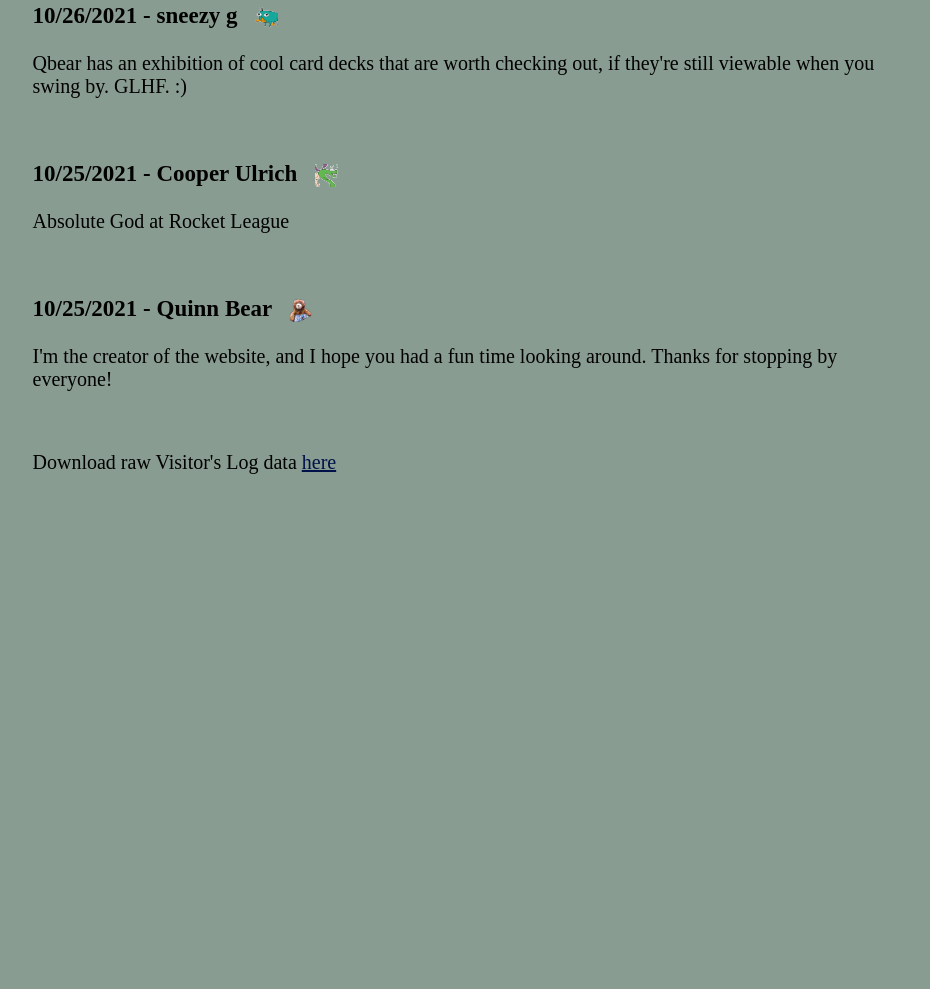
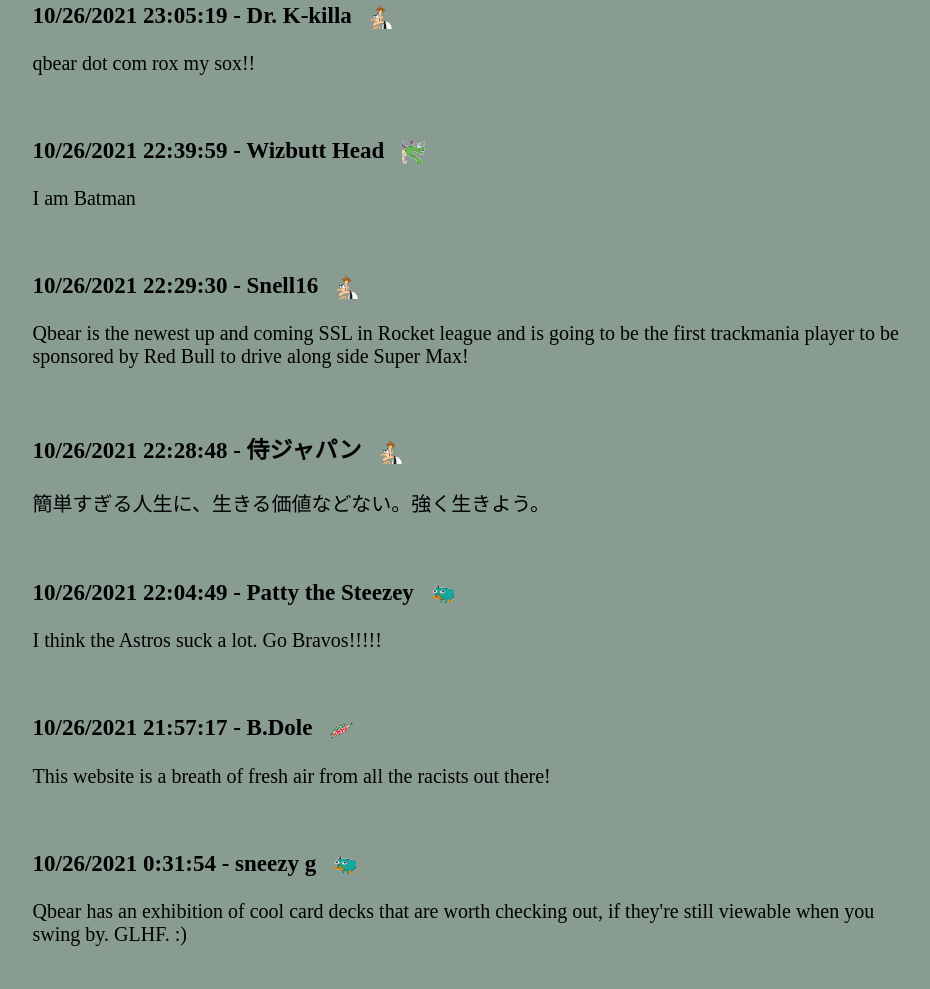
Before and after one commit to qknapper/qknapper.github.io, a plain HTML site: page Visitor'sLog.html in a window 1280 px wide. Shown: the part 1131-2120 px from the top of the page, without its empty margins (71-1001 px from the left). Before the commit the page ends 1633 px from the top, so only its background shows below. Drawn offline with Linux system fonts and the light colour scheme.

Commit message:
visitors log 10 27 2021

```diff
--- a/Visitor'sLog.html
+++ b/Visitor'sLog.html
@@ -48,7 +48,62 @@
 
 		<div class="section">
 			<p class="subheader">
-				10/26/2021 - sneezy g &nbsp <img class="mascot" src="Visitor'sLog/Perry the Platypus.png">
+				10/26/2021 23:05:19 - Dr. K-killa &nbsp <img class="mascot" src="Visitor'sLog/Dr. Doofenshmirtz.png">
+			</p>
+			<p class="body">
+				qbear dot com rox my sox!!
+			</p>
+		</div>
+
+		<div class="section">
+			<p class="subheader">
+				10/26/2021 22:39:59 - Wizbutt Head  &nbsp <img class="mascot" src="Visitor'sLog/Trogdor.png">
+			</p>
+			<p class="body">
+				I am
+Batman
+			</p>
+		</div>
+
+		<div class="section">
+			<p class="subheader">
+				10/26/2021 22:29:30 - Snell16 &nbsp <img class="mascot" src="Visitor'sLog/Dr. Doofenshmirtz.png">
+			</p>
+			<p class="body">
+				Qbear is the newest up and coming SSL in Rocket league and is going to be the first trackmania player to be sponsored by Red Bull to drive along side Super Max!
+			</p>
+		</div>
+
+		<div class="section">
+			<p class="subheader">
+				10/26/2021 22:28:48 - 侍ジャパン &nbsp <img class="mascot" src="Visitor'sLog/Dr. Doofenshmirtz.png">
+			</p>
+			<p class="body">
+				簡単すぎる人生に、生きる価値などない。強く生きよう。
+			</p>
+		</div>
+
+		<div class="section">
+			<p class="subheader">
+				10/26/2021 22:04:49 - Patty the Steezey &nbsp <img class="mascot" src="Visitor'sLog/Perry the Platypus.png">
+			</p>
+			<p class="body">
+				I think the Astros suck a lot. Go Bravos!!!!!
+			</p>
+		</div>
+
+		<div class="section">
+			<p class="subheader">
+				10/26/2021 21:57:17 - B.Dole &nbsp <img class="mascot" src="Visitor'sLog/Mountain Dew.png">
+			</p>
+			<p class="body">
+				This website is a breath of fresh air from all the racists out there!
+			</p>
+		</div>
+
+		<div class="section">
+			<p class="subheader">
+				10/26/2021 0:31:54 - sneezy g &nbsp <img class="mascot" src="Visitor'sLog/Perry the Platypus.png">
 			</p>
 			<p class="body">
 				Qbear has an exhibition of cool card decks that are worth checking out, if they're still viewable when you swing by. GLHF. :)
@@ -57,7 +112,7 @@
 
 		<div class="section">
 			<p class="subheader">
-				10/25/2021 - Cooper Ulrich &nbsp <img class="mascot" src="Visitor'sLog/Trogdor.png">
+				10/25/2021 21:38:28 - Cooper Ulrich &nbsp <img class="mascot" src="Visitor'sLog/Trogdor.png">
 			</p>
 			<p class="body">
 				Absolute God at Rocket League
@@ -66,7 +121,7 @@
 
 		<div class="section">
 			<p class="subheader">
-				10/25/2021 - Quinn Bear &nbsp <img class="mascot" src="Visitor'sLog/Quinn Bear.png">
+				10/25/2021 20:37:41 - Quinn Bear &nbsp <img class="mascot" src="Visitor'sLog/Quinn Bear.png">
 			</p>
 			<p class="body">
 				I'm the creator of the website, and I hope you had a fun time looking around. Thanks for stopping by everyone!
```
Also changed, not shown: Visitor'sLog/Visitor's Log.csv (+7 -0 lines), 1 other file.
